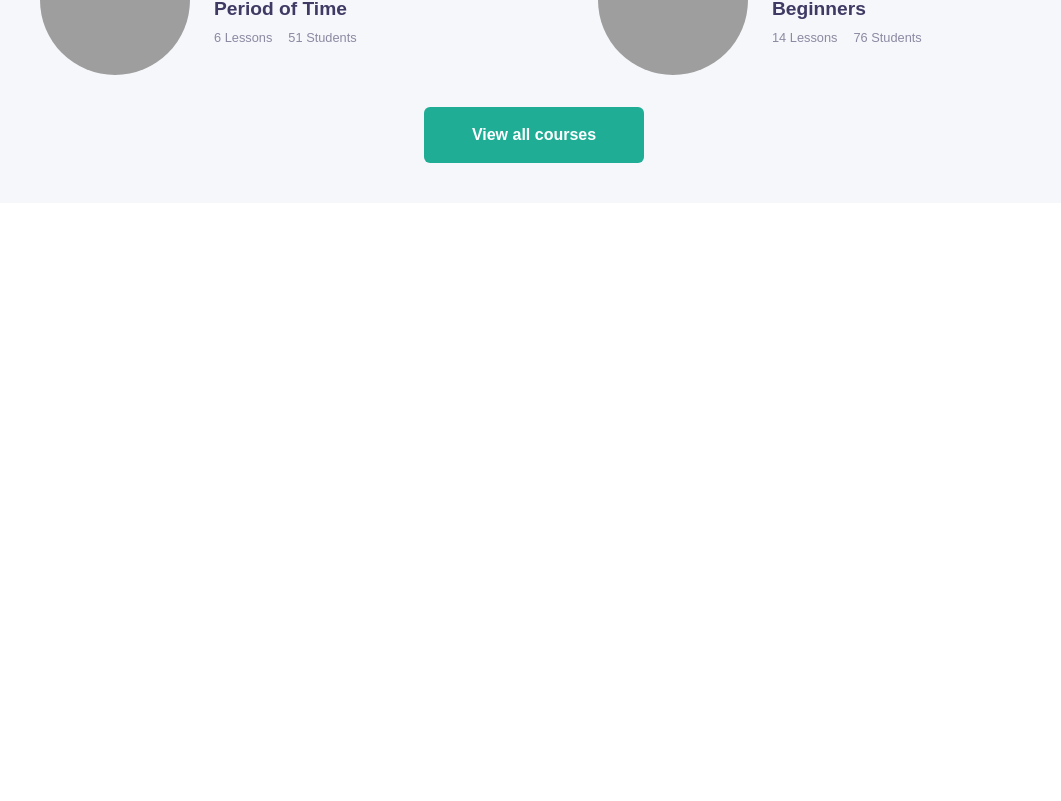
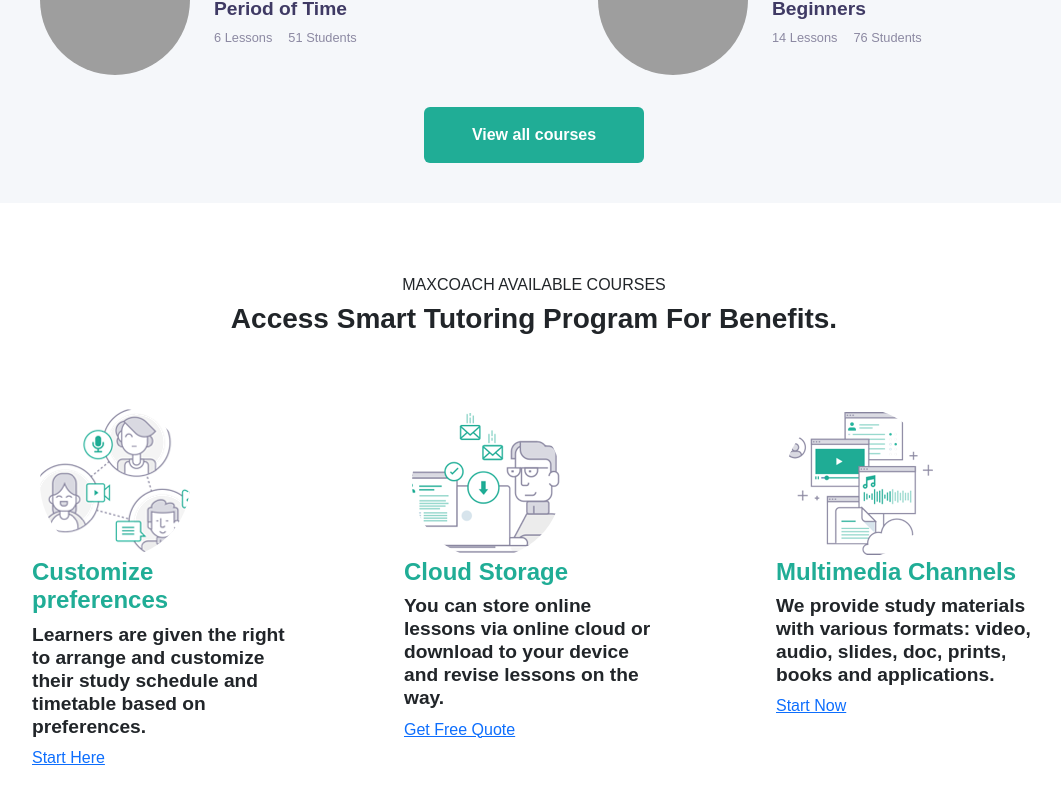
Before and after one commit to marcocareddu/proj-html-vuejs, a Vue app: page / in a window 1280 px wide. Shown: the part 1571-2372 px from the top of the page, without its empty margins (106-1167 px from the left). Before the commit the page ends 1774 px from the top, so only its background shows below. Built offline with nearby package versions, Linux system fonts and the light colour scheme; grey boxes are pictures that could not be loaded.

Commit message:
VUE TutoringSection - Added style & import Card

```diff
--- a/src/components/tutoring/TutoringSection.vue
+++ b/src/components/tutoring/TutoringSection.vue
@@ -1,7 +1,39 @@
 <script>
-export default {}
+import TutoringCard from './TutoringCard.vue';
+
+// Import Data
+import { tutoringData } from '../../assets/data/index';
+
+export default {
+    components: { TutoringCard },
+
+    data() {
+        return {
+            tutoringData,
+        }
+    }
+}
 </script>
 
-<template></template>
+<template>
+    <!-- Courses Section -->
+    <div class="tutoring-section">
+
+        <div class="container p-4">
+
+            <div class="title text-center py-5">
+                <h6>MAXCOACH AVAILABLE COURSES</h6>
+                <h3 class="fw-bolder">Access <span>Smart Tutoring</span> Program For Benefits.</h3>
+            </div>
+
+            <!-- Courses card section -->
+            <div class="row">
+
+                <!-- Courses Cards -->
+                <TutoringCard v-for="card in tutoringData" :tutoringData="card" />
+            </div>
+        </div>
+    </div>
+</template>
 
 <style></style>
```
